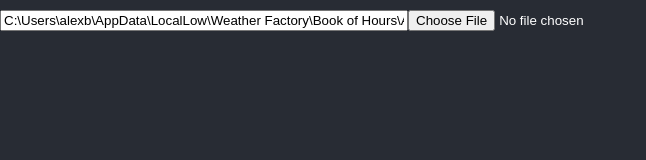
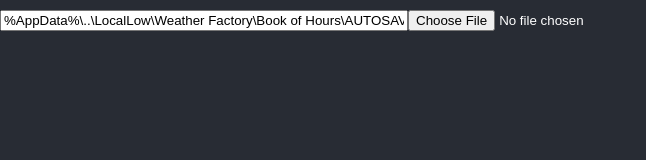
Before and after one commit to Macflash/book-of-hours, a React (Create React App) app: page / in a window 1280 px wide. Shown: the top 160 px of the page, without its empty margins (0-646 px from the left). Built offline with nearby package versions, Linux system fonts and the light colour scheme.

Commit message:
update save loading location

```diff
--- a/src/App.tsx
+++ b/src/App.tsx
@@ -1,7 +1,7 @@
 import React from "react";
 import "./App.css";
 import { EmptySave, Save } from "./boh/save";
-import { LoadView } from "./views/load";
+import { LoadFile, LoadView, readFile } from "./views/load";
 import { AssistanceView } from "./views/assistance";
 import { CraftingView } from "./views/crafting";
 import { ReadingView } from "./views/reading";
@@ -125,6 +125,7 @@
             <option value="workstation">Workstation</option>
             <option value="contamination">Contamination</option>
           </select>
+          <LoadFile setSave={setSave} />
         </div>
       ) : null}
       <header className="App-header">{body}</header>
--- a/src/views/load.tsx
+++ b/src/views/load.tsx
@@ -2,32 +2,47 @@
 import { Save, ParseSave } from "../boh/save";
 // import { ExampleSaveData } from "../data/example_save_data";
 
+var previousFile: File | null = null;
+export function readFile(file = previousFile): Promise<Save> {
+  console.log("Reading file", file);
+  if (!file) throw new Error("No file selected");
+
+  return new Promise<Save>((resolve, reject) => {
+    const reader = new FileReader();
+    reader.onload = (ev) => {
+      const text = ev.target?.result;
+      const newSave = ParseSave(JSON.parse(text?.toString() ?? ""));
+      resolve(newSave);
+    };
+    reader.readAsText(file as Blob);
+  });
+}
+
+export function LoadFile({ setSave }: { setSave: (newSave: Save) => void }) {
+  return (
+    <input
+      type="file"
+      accept=".json"
+      placeholder="%AppData%\..\LocalLow\Weather Factory\Book of Hours\AUTOSAVE.json"
+      onChange={async (ev) => {
+        previousFile = ev.target.files![0];
+        const newSave = await readFile();
+        setSave(newSave);
+      }}
+    />
+  );
+}
+
 export function LoadView({ setSave }: { setSave: (newSave: Save) => void }) {
-  // React.useEffect(() => setSave(ParseSave(ExampleSaveData as any)));
   return (
     <div>
       <input
         style={{ width: 400 }}
         type="text"
         readOnly
-        value="C:\Users\alexb\AppData\LocalLow\Weather Factory\Book of Hours\AUTOSAVE.json"
+        value="%AppData%\..\LocalLow\Weather Factory\Book of Hours\AUTOSAVE.json"
       />
-      <input
-        type="file"
-        accept=".json"
-        placeholder="C:\Users\alexb\AppData\LocalLow\Weather Factory\Book of Hours\AUTOSAVE.json"
-        onChange={async (ev) => {
-          const file = ev.target.files![0];
-          console.log(file);
-          const reader = new FileReader();
-          reader.onload = (ev) => {
-            const text = ev.target?.result;
-            const newSave = ParseSave(JSON.parse(text?.toString() ?? ""));
-            setSave(newSave);
-          };
-          reader.readAsText(file);
-        }}
-      />
+      <LoadFile setSave={setSave} />
     </div>
   );
 }
```
